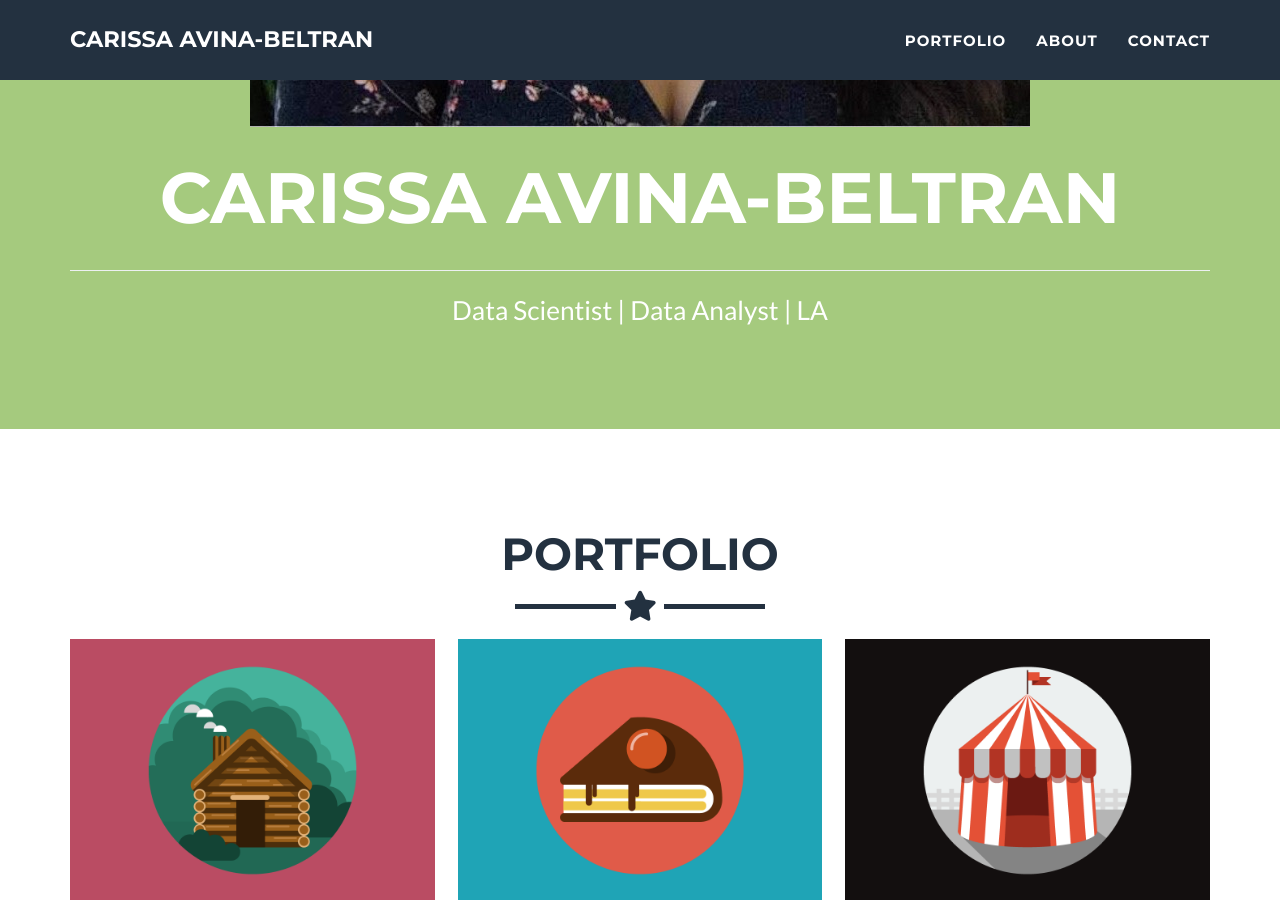
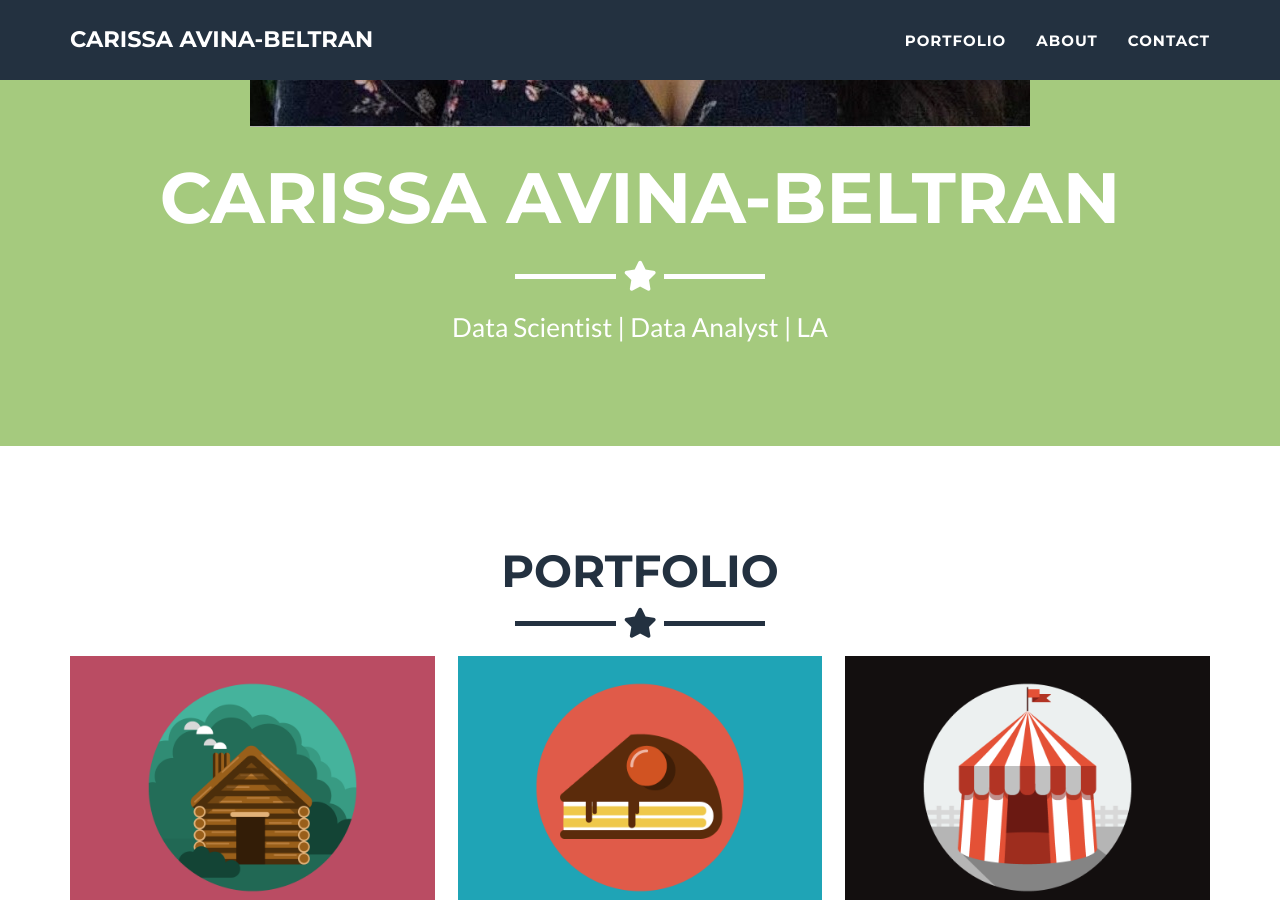
Before and after one commit to carissaavina/carissaavina.github.io, a Jekyll site: the page built from _posts/2014-07-18-project-1.markdown, in a window 1280 px wide and 900 px high, scrolled down 952 px. Built offline with Jekyll 4.4.1, drawn with Linux system fonts in a browser that asks for light colours.

Commit message:
Update header.html

```diff
--- a/_includes/header.html
+++ b/_includes/header.html
@@ -6,7 +6,7 @@
         <img class="img-responsive" src="img/headshot.jpg" alt="profile-pic" />
         <div class="intro-text">
           <span class="name">{{ site.title }}</span>
-          <hr class="" />
+          <hr class="star-light" />
           <span class="skills">{{ site.skills }}</span>
         </div>
       </div>
```
